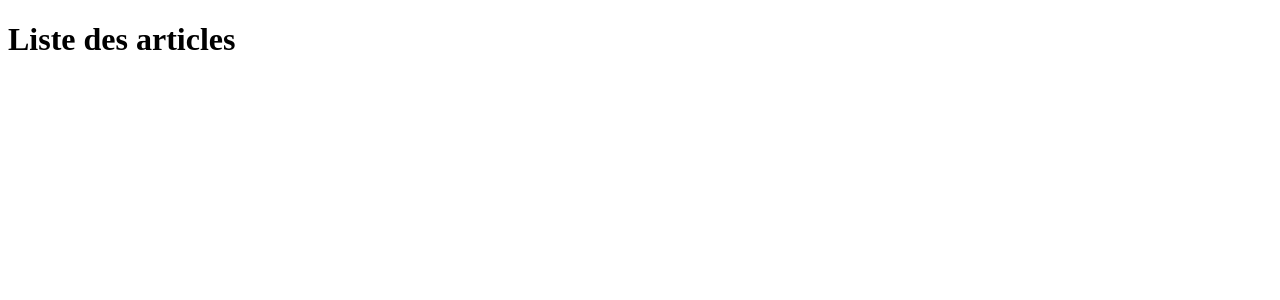
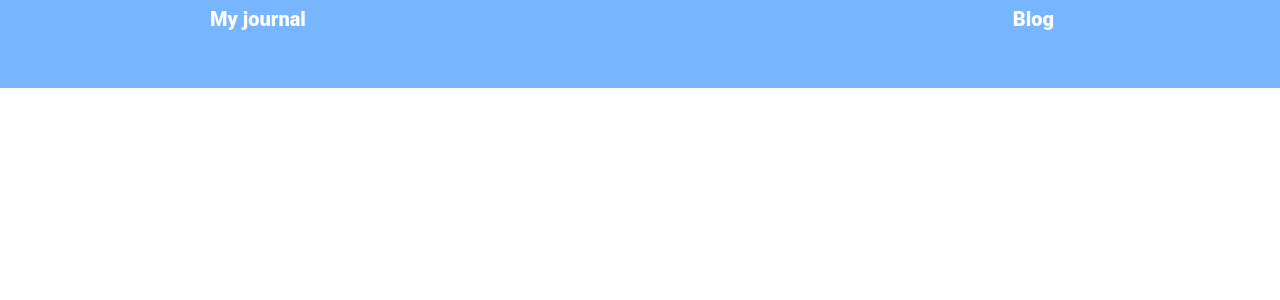
Before and after one commit to EnesBrt/Django_journals, a Django app: page / in a window 1280 px wide. Shown: the top 300 px of the page. Run offline with Django 3.2, Linux system fonts and the light colour scheme; data that the repository does not hold is empty.

Commit message:
added base.html

```diff
--- a/enes_journals/enes_journals/urls.py
+++ b/enes_journals/enes_journals/urls.py
@@ -19,6 +19,6 @@ from django.urls import path, include
 
 urlpatterns = [
     path('admin/', admin.site.urls),
-    path('tinymce/', include('tinymce.urls')),  # Ajoutez cette ligne
+    path('tinymce/', include('tinymce.urls')),
     path('', include('my_journals.urls')),
 ]
--- a/enes_journals/my_journals/templates/article_detail.html
+++ b/enes_journals/my_journals/templates/article_detail.html
@@ -1,3 +1,4 @@
+{% extends 'base.html' %}
 <!DOCTYPE html>
 <html>
 <body>
--- /dev/null
+++ b/enes_journals/my_journals/templates/base.html
@@ -0,0 +1,145 @@
+<!DOCTYPE html>
+<html lang="fr">
+<head>
+    <meta charset="UTF-8">
+    <meta name="viewport" content="width=device-width, initial-scale=1">
+    <title>{% block title %}Mon Site{% endblock %}</title>
+    <!-- Bulma CSS -->
+    <link rel="stylesheet" href="https://cdn.jsdelivr.net/npm/bulma@0.9.3/css/bulma.min.css">
+    <!-- Votre CSS personnalisé -->
+    <style>
+        nav.navbar {
+            background-color: #77b5fe;
+            align-items: center;
+            box-sizing: border-box;
+            color: rgb(153, 153, 153);
+            display: flex;
+            flex-wrap: nowrap;
+            font-family: Roboto, Arial, sans-serif;
+            font-size: 16px;
+            font-weight: 400;
+            height: 87.78125px;
+            justify-content: flex-start;
+            left: 0px;
+            line-height: 28.799999px;
+            padding-bottom: 8px;
+            padding-top: 8px;
+            position: fixed;
+            right: 0px;
+            top: 0px;
+            transition-delay: 0s;
+            transition-duration: 0.6s;
+            transition-property: all;
+            transition-timing-function: ease;
+            width: 100%;  /* Modifié pour une largeur de 100% */
+            z-index: 1030;
+            -webkit-box-align: center;
+            -webkit-box-pack: start;
+        }
+
+        .container {
+            align-items: center;
+            box-sizing: border-box;
+            color: rgb(153, 153, 153);
+            display: flex;
+            flex-wrap: nowrap;
+            font-family: Roboto, Arial, sans-serif;
+            font-size: 16px;
+            font-weight: 400;
+            height: 71.78125px;
+            justify-content: space-between;
+            line-height: 28.799999px;
+            margin-left: 210px;
+            margin-right: 210px;
+            max-width: 1020px;
+            padding-left: 12px;
+            padding-right: 12px;
+            width: 1020px;
+            -webkit-box-align: center;
+            -webkit-box-pack: justify;
+        }
+
+        .navbar-item {
+            align-items: center;
+            box-sizing: border-box;
+            color: rgb(255, 255, 255);
+            cursor: auto;
+            display: block;
+            font-family: Roboto, Arial, sans-serif;
+            font-size: 20px;
+            font-weight: 800;
+            height: 22px;
+            line-height: 22px;
+            margin-right: 16px;
+            padding-bottom: 0px;
+            padding-left: 0px;
+            padding-right: 0px;
+            padding-top: 0px;
+            position: relative;
+            text-decoration: none;
+            text-decoration-line: none;
+            transition-delay: 0s;
+            transition-duration: 0.3s;
+            transition-property: all;
+            transition-timing-function: ease;
+            white-space: nowrap;
+            width: auto;  /* Modifié pour une largeur automatique */
+            z-index: 0;
+            -webkit-box-align: center;
+        }
+    </style>
+</head>
+<body>
+
+<nav class="navbar is-fixed-top" role="navigation" aria-label="main navigation">
+  <div class="container">
+    <div class="navbar-brand">
+      <a class="navbar-item" href="{% url 'home' %}">
+        My journal
+      </a>
+
+      <!-- Burger icon for mobile menu -->
+      <a role="button" class="navbar-burger" aria-label="menu" aria-expanded="false" data-target="navbarBasicExample">
+        <span aria-hidden="true"></span>
+        <span aria-hidden="true"></span>
+        <span aria-hidden="true"></span>
+      </a>
+    </div>
+
+    <div id="navbarBasicExample" class="navbar-menu">
+      <div class="navbar-end">
+        <!-- Supposons que les autres sections soient sur la page d'accueil, changez les href en conséquence si elles sont sur des pages différentes -->
+        <a class="navbar-item" href="{% url 'list_articles' %}">
+          Blog
+        </a>
+      </div>
+    </div>
+  </div>
+</nav>
+
+<!-- Contenu -->
+<div class="content">
+    {% block content %}{% endblock %}
+</div>
+
+<!-- Scripts -->
+<script src="https://code.jquery.com/jquery-3.6.0.min.js"></script>
+<script>
+    // Code pour basculer le menu sur mobile
+    document.addEventListener('DOMContentLoaded', () => {
+        const navbarBurgers = Array.prototype.slice.call(document.querySelectorAll('.navbar-burger'), 0);
+        if (navbarBurgers.length > 0) {
+            navbarBurgers.forEach(el => {
+                el.addEventListener('click', () => {
+                    const target = el.dataset.target;
+                    const $target = document.getElementById(target);
+                    el.classList.toggle('is-active');
+                    $target.classList.toggle('is-active');
+                });
+            });
+        }
+    });
+</script>
+
+</body>
+</html>
--- /dev/null
+++ b/enes_journals/my_journals/templates/home.html
@@ -0,0 +1 @@
+{% extends 'base.html' %}
--- a/enes_journals/my_journals/templates/list_articles.html
+++ b/enes_journals/my_journals/templates/list_articles.html
@@ -1,3 +1,4 @@
+{% extends 'base.html' %}
 <!DOCTYPE html>
 <html>
 <head>
@@ -7,7 +8,7 @@
     <h1>Liste des articles</h1>
     <ul>
         {% for article in articles %}
-            <li><a href="{% url 'article_detail' article.id %}">{{ article.headline }}</a></li>
+            <li><a href="{% url 'article_detail' article_slug=article.slug %}">{{ article.headline }}</a></li>
         {% endfor %}
     </ul>
 </body>
--- a/enes_journals/my_journals/urls.py
+++ b/enes_journals/my_journals/urls.py
@@ -2,6 +2,7 @@ from django.urls import path
 from . import views
 
 urlpatterns = [
-    path('', views.list_articles, name='list_articles'),
-    path('article/<int:article_id>/', views.article_detail, name='article_detail'),
+    path('', views.home_view, name='home'),
+    path('list_articles/', views.list_articles, name='list_articles'),
+    path('article/<slug:article_slug>/', views.article_detail, name='article_detail'),
 ]
--- a/enes_journals/my_journals/views.py
+++ b/enes_journals/my_journals/views.py
@@ -1,11 +1,14 @@
 from django.shortcuts import render
 from .models import Articles
 from django.shortcuts import get_object_or_404
+
+def home_view(request):
+    return render(request, 'home.html', {'home': 'Hello'})
 
 def list_articles(request):
     articles = Articles.objects.all()
     return render(request, 'list_articles.html', {'articles': articles})
 
-def article_detail(request, article_id):
-    article = get_object_or_404(Articles, pk=article_id)
+def article_detail(request, article_slug):
+    article = get_object_or_404(Articles, slug=article_slug)
     return render(request, 'article_detail.html', {'article': article})
```
Also changed, not shown: enes_journals/my_journals/models.py (+7 -0 lines), enes_journals/my_journals/migrations/0004_articles_slug.py (added), 2 other files.
